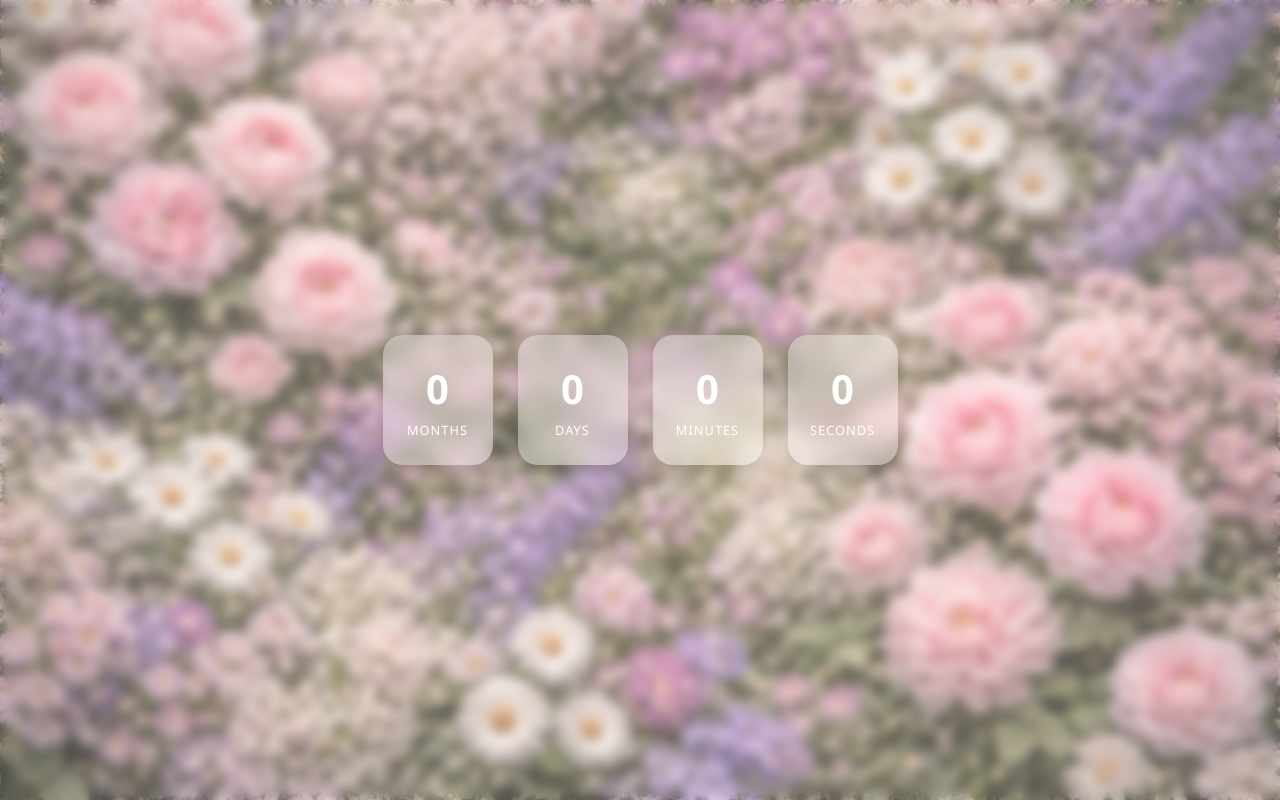
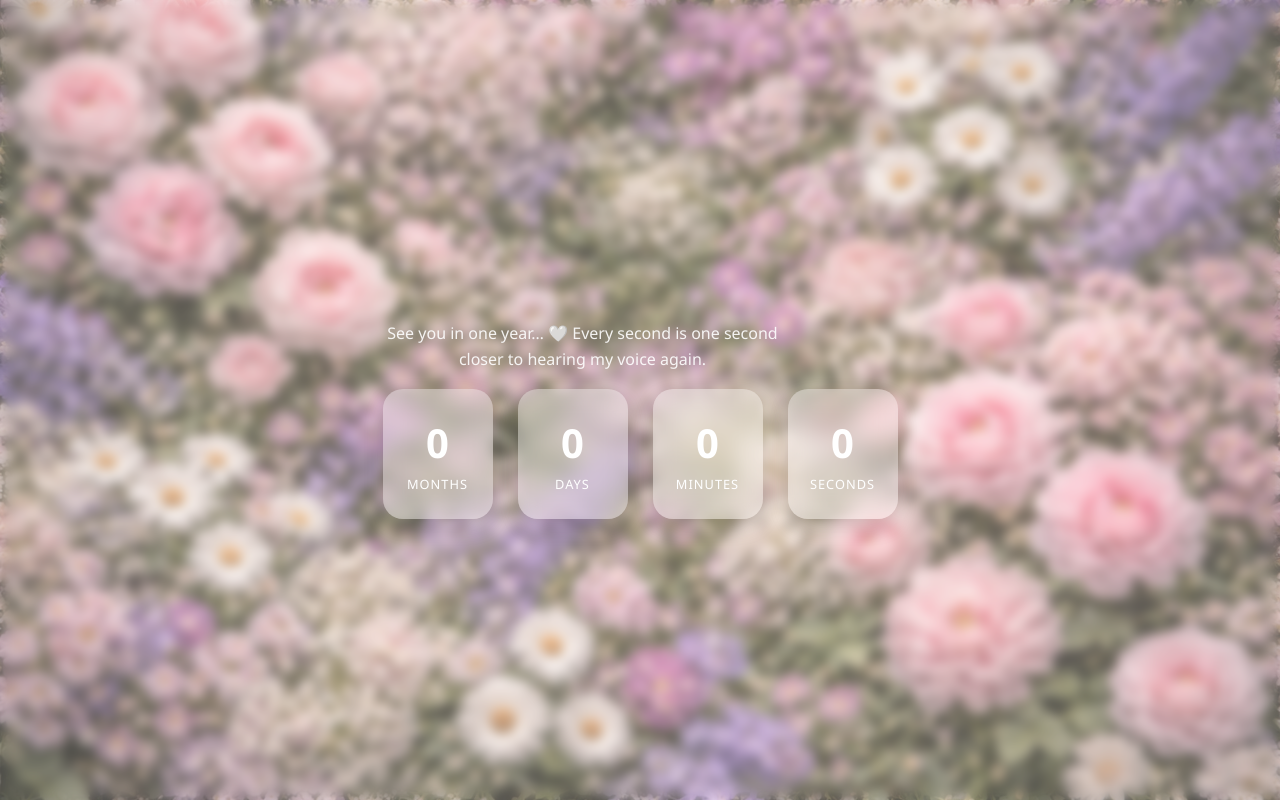
Before and after one commit to gromoglasss/loveClock, a website: page public/index.html in a window 1280 px wide. Drawn offline with Linux system fonts and the light colour scheme; no server answers.

Commit message:
latest everything, and bottom text added

```diff
--- a/public/index.html
+++ b/public/index.html
@@ -11,6 +11,11 @@
 <div class="overlay"></div>
 
 <div class="container">
+    <p id="loveMessage" class="love-message">
+        See you in one year… 🤍
+        Every second is one second closer to hearing my voice again.
+    </p>
+
 
   <div id="countdown" class="countdown">
 
--- a/public/script.js
+++ b/public/script.js
@@ -2,6 +2,8 @@ const monthsEl = document.getElementById("months");
 const daysEl = document.getElementById("days");
 const minutesEl = document.getElementById("minutes");
 const secondsEl = document.getElementById("seconds");
+const loveMessageEl = document.getElementById("loveMessage");
+
 
 const playerEl = document.getElementById("player");
 const countdownEl = document.getElementById("countdown");
@@ -27,6 +29,14 @@ function startCountdown() {
       return;
     }
 
+    if (diff <= 0) {
+        countdownEl.style.display = "none";
+        loveMessageEl.style.display = "none";
+        playerEl.classList.remove("hidden");
+        return;
+    }
+
+
     const totalSeconds = Math.floor(diff / 1000);
 
     const months = Math.floor(totalSeconds / (30 * 24 * 60 * 60));
--- a/public/style.css
+++ b/public/style.css
@@ -77,3 +77,26 @@ audio {
 .hidden {
   display: none;
 }
+
+
+.love-message {
+  margin-top: 40px;
+  font-size: 1rem;
+  color: white;
+  opacity: 0.9;
+  max-width: 400px;
+  line-height: 1.6;
+  text-align: center;
+  animation: fadeIn 2s ease forwards;
+}
+
+@keyframes fadeIn {
+  from {
+    opacity: 0;
+    transform: translateY(10px);
+  }
+  to {
+    opacity: 0.9;
+    transform: translateY(0);
+  }
+}
```
